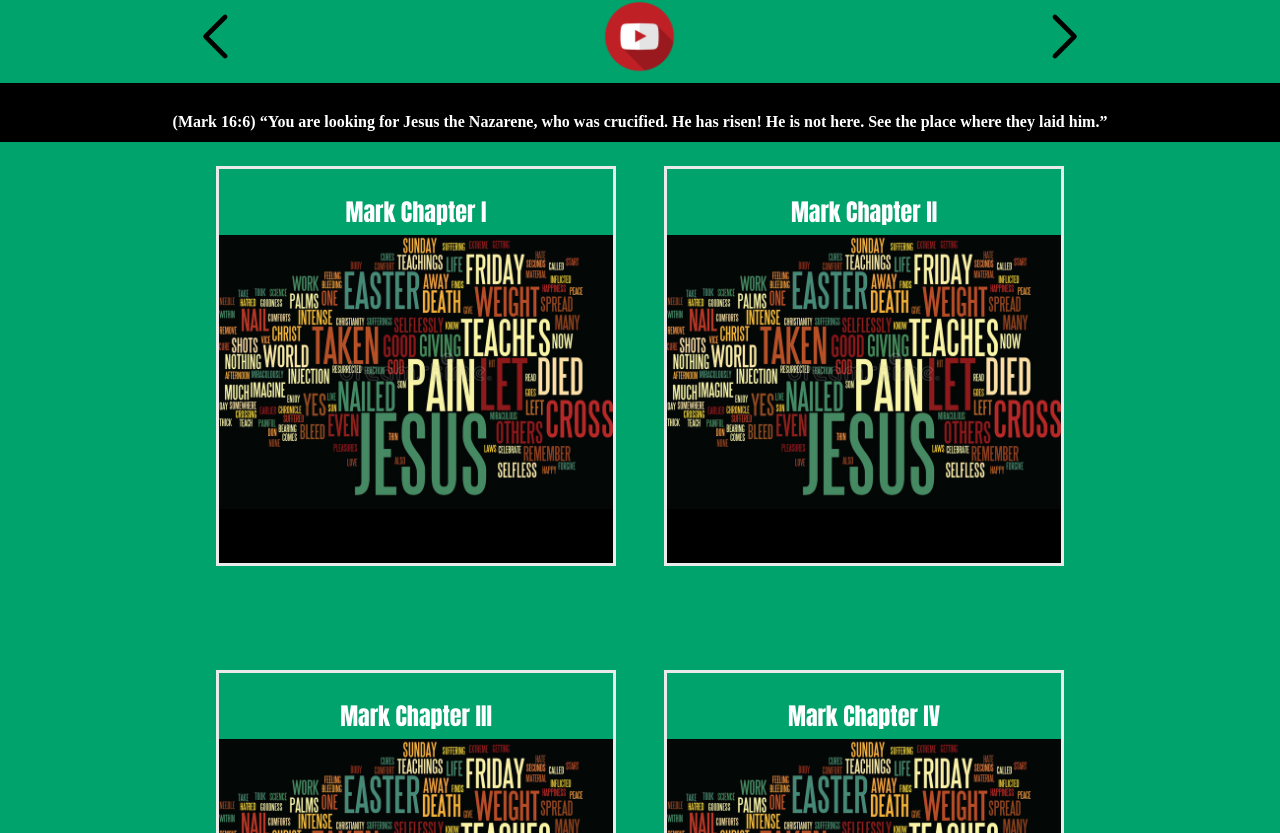
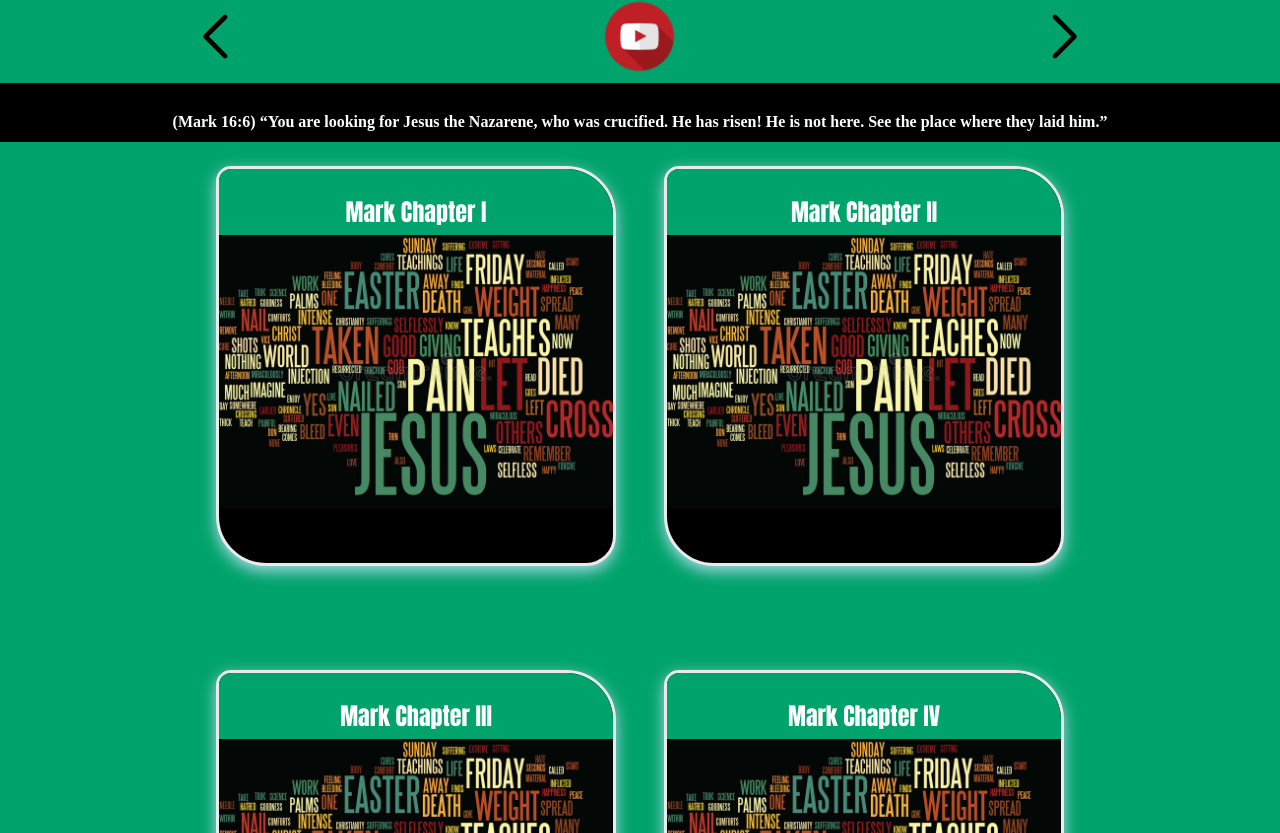
Before and after one commit to jnutt367/mark, a Next.js app: page / in a window 1280 px wide. Shown: the part 787-1620 px from the top of the page. Built offline with nearby package versions, Linux system fonts and the light colour scheme.

Commit message:
Update Home.module.css

```diff
--- a/styles/Home.module.css
+++ b/styles/Home.module.css
@@ -310,6 +310,8 @@
     background-image: url(/green_jesus.jpeg);
     background-repeat: no-repeat;
     background-position: center;
+    border-radius: 15px 50px 30px;
+    box-shadow: lightblue 0px 5px 15px;
     background-position-x: center;
     background-position-y: center;
     background-origin: content-box;
```
